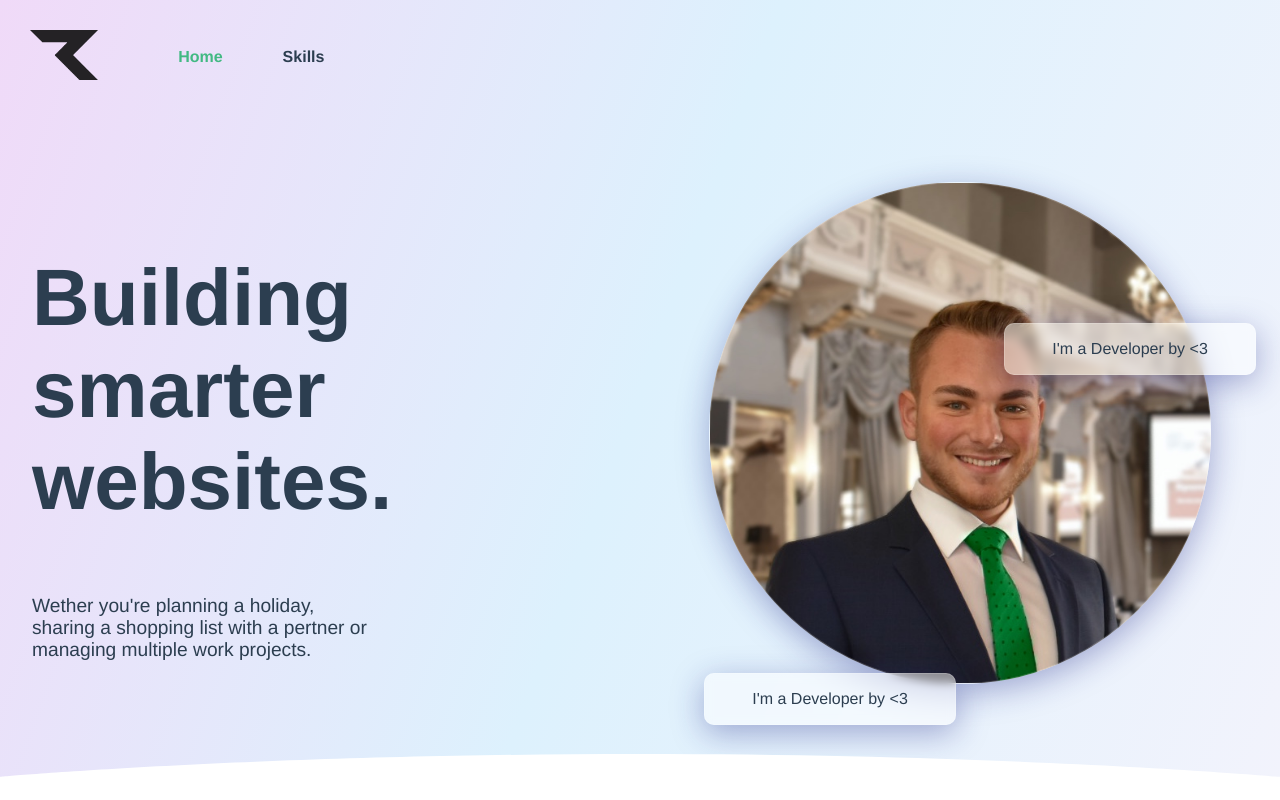
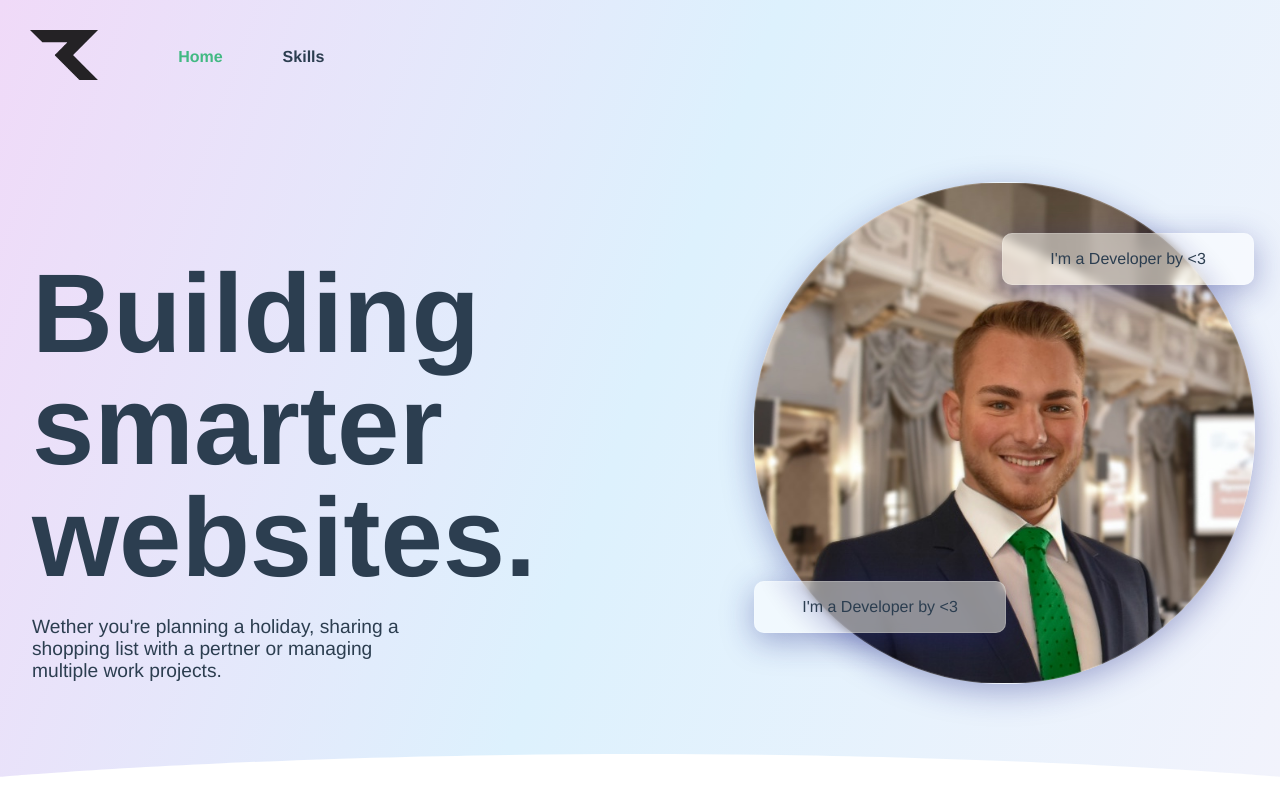
Before and after one commit to keinronald/portfolio, a Vue app: page / in a window 1280 px wide. Shown: the top 800 px of the page. Built offline with nearby package versions, Linux system fonts and the light colour scheme.

Commit message:
making hero section responsive

```diff
--- /dev/null
+++ b/src/assets/scss/_mixins.scss
@@ -0,0 +1,29 @@
+@import './variables';
+
+// Small devices
+@mixin sm {
+  @media (min-width: #{$screen-sm-min}) {
+    @content;
+  }
+}
+
+// Medium devices
+@mixin md {
+  @media (min-width: #{$screen-md-min}) {
+    @content;
+  }
+}
+
+// Large devices
+@mixin lg {
+  @media (min-width: #{$screen-lg-min}) {
+    @content;
+  }
+}
+
+// Extra large devices
+@mixin xl {
+  @media (min-width: #{$screen-xl-min}) {
+    @content;
+  }
+}
--- /dev/null
+++ b/src/assets/scss/_variables.scss
@@ -0,0 +1,11 @@
+// Small tablets and large smartphones (landscape view)
+$screen-sm-min: 576px;
+
+// Small tablets (portrait view)
+$screen-md-min: 768px;
+
+// Tablets and small desktops
+$screen-lg-min: 992px;
+
+// Large tablets and desktops
+$screen-xl-min: 1200px;
--- a/src/assets/scss/main.scss
+++ b/src/assets/scss/main.scss
@@ -1,3 +1,6 @@
+@import "variables";
+@import "mixins";
+
 body {
   margin: 0;
 }
--- a/src/components/RokeForm.vue
+++ b/src/components/RokeForm.vue
@@ -135,6 +135,7 @@ export default {
     margin: 1.5rem auto 0;
     background-color: unset;
     border: none;
+    border-radius: 0;
     color: #6252ba;
     font-weight: bold;
     padding: 10px 20px 5px;
--- a/src/components/RokeHero.vue
+++ b/src/components/RokeHero.vue
@@ -6,10 +6,12 @@
         <p class="hero__sub-line">Wether you're planning a holiday, sharing a shopping list with a pertner or managing
           multiple work projects.</p>
       </div>
-      <div class="hero__section">
-        <div class="hero__image"></div>
-        <div class="hero__bubble hero__bubble--top-right">I'm a Developer by &lt;3</div>
-        <div class="hero__bubble">I'm a Developer by &lt;3</div>
+      <div class="hero__section--image">
+        <div class="hero__image">
+          <div class="hero__bubble hero__bubble--top-right">I'm a Developer by &lt;3</div>
+          <div class="hero__bubble">I'm a Developer by &lt;3</div>
+        </div>
+
       </div>
     </div>
     <svg class="hero__arch container__arch" fill="none" preserveAspectRatio="none" viewBox="0 0 1680 40"
@@ -47,6 +49,15 @@ export default {
   padding-top: 82px;
   height: 98vh;
   width: 100vw;
+  min-height: 500px;
+
+  @include md {
+    min-height: 600px;
+  }
+
+  @include lg {
+    min-height: 700px;
+  }
 
   &__container {
     @extend .container;
@@ -55,17 +66,53 @@ export default {
     display: flex;
     align-items: center;
     height: 100%;
+    flex-wrap: nowrap;
   }
 
   &__section {
     box-sizing: content-box;
-    width: 50%;
     padding: 2rem;
+    width: 100%;
+    z-index: 20;
+
+    @include sm {
+      width: 70%;
+    }
+    @include md {
+      width: 60%;
+    }
+    @include lg {
+      width: 50%;
+    }
+
+    &--image {
+      position: absolute;
+      right: 25px;
+      z-index: 0;
+      margin-top: 50px;
+      transition: all 250ms ease-in-out;
+
+      @include md {
+        margin-top: 0;
+
+        z-index: 200;
+      }
+    }
   }
 
   &__catch-line {
     text-align: left;
-    font-size: 5rem;
+    line-height: 1em;
+    margin-bottom: 0.2em;
+    font-size: 3rem;
+
+    @include lg {
+      font-size: 4rem;
+    }
+
+    @include xl {
+      font-size: 7rem;
+    }
   }
 
   &__sub-line {
@@ -84,8 +131,8 @@ export default {
     text-align: center;
 
     // position
-    top: calc(50% + 200px);
-    left: calc(55%);
+    bottom: 10%;
+    left: 0;
     position: absolute;
 
     // size
@@ -95,9 +142,15 @@ export default {
 
     &--top-right {
       // position
-      top: calc(50% - 150px);
-      left: calc(55% + 300px);
+      top: 10%;
+      left: unset;
+      right: 0;
       position: absolute;
+    }
+    display: none;
+
+    @include md {
+      display: unset;
     }
   }
 
@@ -108,14 +161,36 @@ export default {
     background-repeat: no-repeat;
     background-size: cover;
 
-    height: 500px;
-    width: 500px;
     margin: 0 auto;
     box-shadow: 0 8px 32px 0 rgba(31, 38, 135, 0.37);
     backdrop-filter: blur(4px);
     -webkit-backdrop-filter: blur(4px);
     border-radius: 1000px;
     border: 1px solid rgba(255, 255, 255, 0.18);
+
+    height: 200px;
+    width: 200px;
+
+    opacity: 0.5;
+
+    @include sm {
+      opacity: 1;
+      height: 250px;
+      width: 250px;
+    }
+    @include md {
+      height: 300px;
+      width: 300px;
+    }
+    @include lg {
+      height: 400px;
+      width: 400px;
+    }
+
+    @include xl {
+      height: 500px;
+      width: 500px;
+    }
   }
 
   &__arch {
--- a/src/components/RokeNav.vue
+++ b/src/components/RokeNav.vue
@@ -49,7 +49,7 @@ export default {
 
 <style lang="scss" scoped>
 .nav {
-  z-index: 5;
+  z-index: 100;
   position: fixed;
   padding: 30px;
   width: 100%;
```
